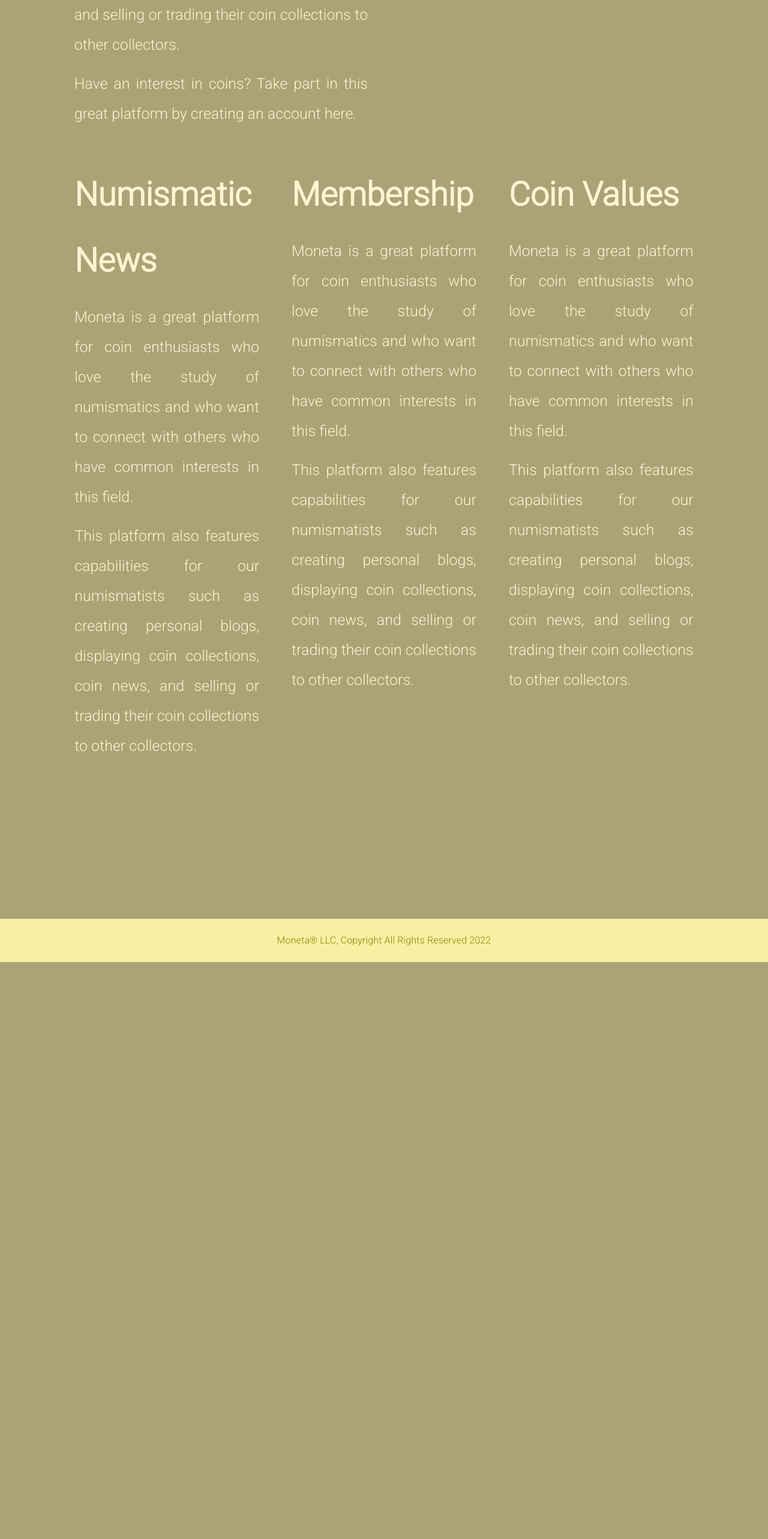
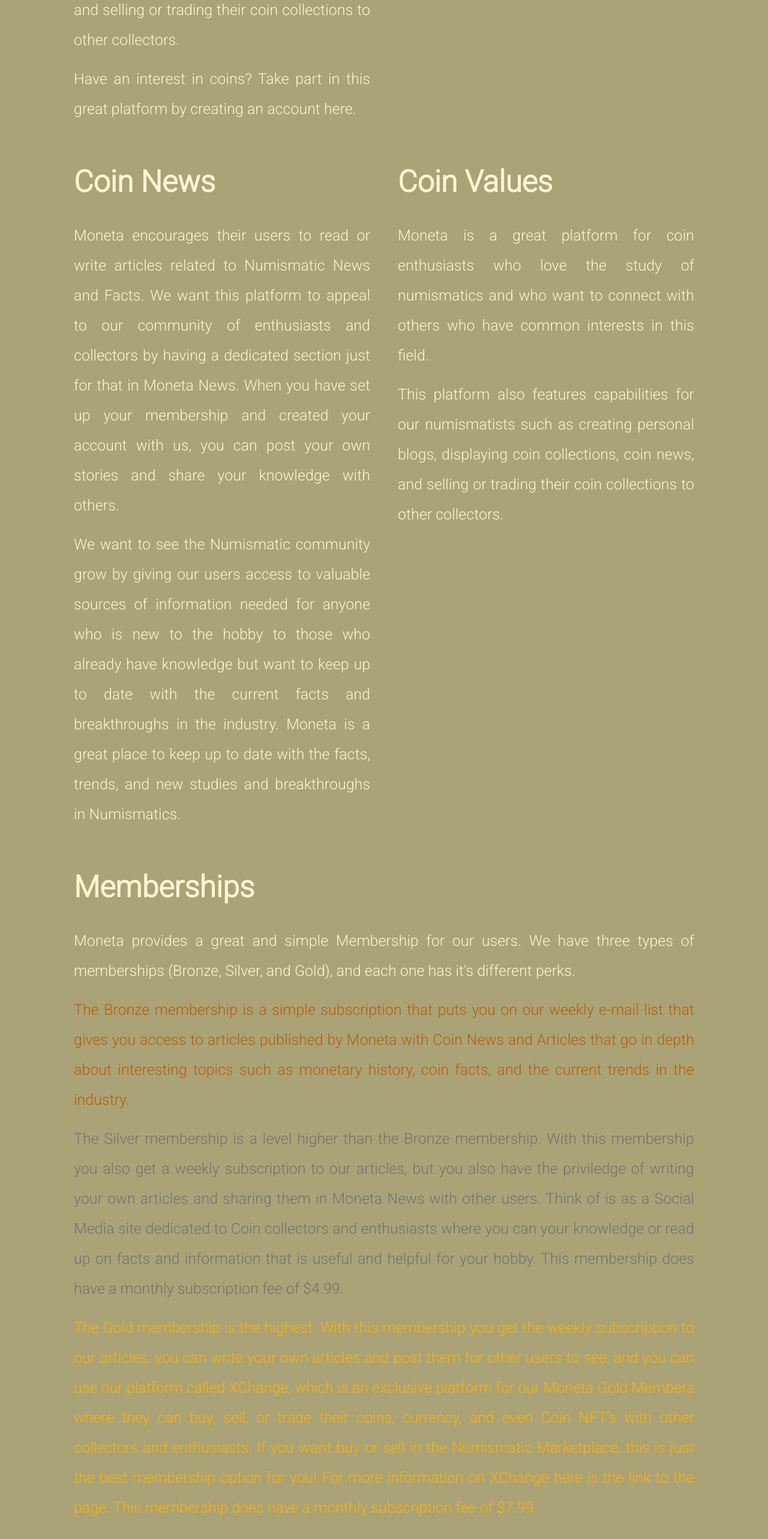
Before and after one commit to BVA1000/moneta-frontend, a React (Create React App) app: page / in a window 1280 px wide. Shown: the part 718-3284 px from the top of the page at 60% size. Before the commit the page ends 2322 px from the top, so only its background shows below. Built offline with nearby package versions, Linux system fonts and the light colour scheme.

Commit message:
Changed a few things in the Home Page

```diff
--- a/src/pages/Home/home.css
+++ b/src/pages/Home/home.css
@@ -15,7 +15,7 @@
 #home h3 {
   color: #fef4d1;
   font-family: "Roboto", sans-serif;
-  font-size: 55px;
+  font-size: 50px;
   margin: 15px;
   text-align: justify;
 }
@@ -39,3 +39,16 @@
 p.big {
   line-height: 2;
 }
+
+#bronze p {
+  line-height: 2;
+  color: #bd5d04;
+}
+
+#silver p {
+  color: #747272;
+}
+
+#gold p {
+  color: #ffb005;
+}
--- a/src/pages/Home/home.js
+++ b/src/pages/Home/home.js
@@ -1,4 +1,5 @@
 import "../../assets/fonts/fonts.css";
+import Typography from "@mui/material/Typography";
 import uscoins from "../../assets/images/uscoins.jpg";
 import "./home.css";
 import { Grid } from "@mui/material";
@@ -6,7 +7,7 @@
 function Home() {
   return (
     <div id="home">
-      <Grid container spacing={3}>
+      <Grid container spacing={2}>
         <Grid item xs={0} sm={1} />
         <Grid item xs={12} md={10}>
           <h2 className="big">Welcome to Moneta!</h2>
@@ -38,38 +39,29 @@
         </Grid>
         <Grid item xs={0} sm={1} />
 
-        <Grid item xs={0} sm={1.005} />
-        <Grid item xs={12} md={3.33}>
-          <h3 className="big">Numismatic News</h3>
+        <Grid item xs={0} sm={1} />
+        <Grid item xs={12} md={5}>
+          <h3 className="big">Coin News</h3>
 
           <p className="big">
-            Moneta is a great platform for coin enthusiasts who love the study
-            of numismatics and who want to connect with others who have common
-            interests in this field.
+            Moneta encourages their users to read or write articles related to
+            Numismatic News and Facts. We want this platform to appeal to our
+            community of enthusiasts and collectors by having a dedicated
+            section just for that in Moneta News. When you have set up your
+            membership and created your account with us, you can post your own
+            stories and share your knowledge with others.
           </p>
 
           <p className="big">
-            This platform also features capabilities for our numismatists such
-            as creating personal blogs, displaying coin collections, coin news,
-            and selling or trading their coin collections to other collectors.
+            We want to see the Numismatic community grow by giving our users
+            access to valuable sources of information needed for anyone who is
+            new to the hobby to those who already have knowledge but want to
+            keep up to date with the current facts and breakthroughs in the
+            industry. Moneta is a great place to keep up to date with the facts,
+            trends, and new studies and breakthroughs in Numismatics.
           </p>
         </Grid>
-        <Grid item xs={12} md={3.33}>
-          <h3 className="big">Membership</h3>
-
-          <p className="big">
-            Moneta is a great platform for coin enthusiasts who love the study
-            of numismatics and who want to connect with others who have common
-            interests in this field.
-          </p>
-
-          <p className="big">
-            This platform also features capabilities for our numismatists such
-            as creating personal blogs, displaying coin collections, coin news,
-            and selling or trading their coin collections to other collectors.
-          </p>
-        </Grid>
-        <Grid item xs={12} md={3.33}>
+        <Grid item xs={12} md={5}>
           <h3 className="big">Coin Values</h3>
 
           <p className="big">
@@ -84,7 +76,55 @@
             and selling or trading their coin collections to other collectors.
           </p>
         </Grid>
-        <Grid item xs={0} sm={1.005} />
+        <Grid item xs={0} sm={1} />
+        <Grid item xs={0} sm={1} />
+        <Grid item xs={12} md={10}>
+          <h3 className="big">Memberships</h3>
+
+          <p className="big">
+            Moneta provides a great and simple Membership for our users. We have
+            three types of memberships (Bronze, Silver, and Gold), and each one
+            has it's different perks.
+          </p>
+
+          <div id="bronze">
+            <p className="big">
+              The Bronze membership is a simple subscription that puts you on
+              our weekly e-mail list that gives you access to articles published
+              by Moneta with Coin News and Articles that go in depth about
+              interesting topics such as monetary history, coin facts, and the
+              current trends in the industry.
+            </p>
+          </div>
+          <div id="silver">
+            <p className="big">
+              The Silver membership is a level higher than the Bronze
+              membership. With this membership you also get a weekly
+              subscription to our articles, but you also have the priviledge of
+              writing your own articles and sharing them in Moneta News with
+              other users. Think of is as a Social Media site dedicated to Coin
+              collectors and enthusiasts where you can your knowledge or read up
+              on facts and information that is useful and helpful for your
+              hobby. This membership does have a monthly subscription fee of
+              $4.99.
+            </p>
+          </div>
+          <div id="gold">
+            <p className="big">
+              The Gold membership is the highest. With this membership you get
+              the weekly subscription to our articles, you can write your own
+              articles and post them for other users to see, and you can use our
+              platform called XChange, which is an exclusive platform for our
+              Moneta Gold Members where they can buy, sell, or trade their
+              coins, currency, and even Coin NFT’s with other collectors and
+              enthusiasts. If you want buy or sell in the Numismatic
+              Marketplace, this is just the best membership option for you! For
+              more information on XChange here is the link to the page. This
+              membership does have a monthly subscription fee of $7.99.
+            </p>
+          </div>
+        </Grid>
+        <Grid item xs={0} sm={1} />
       </Grid>
     </div>
   );
```
